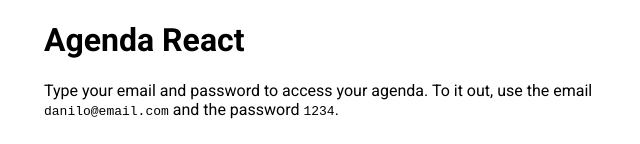
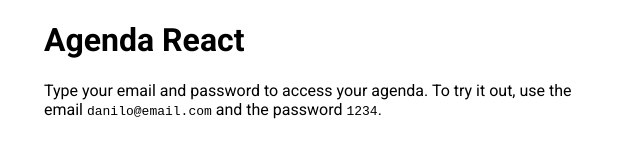
Before and after one commit to SilveiraGuilherme/agenda, a React (Create React App) app: page / in a window 1280 px wide. Shown: the top 144 px of the page, without its empty margins (320-960 px from the left). Built offline with nearby package versions, Linux system fonts and the light colour scheme; no server answers.

Commit message:
Fixed typos

```diff
--- a/src/app/LoginScreen.tsx
+++ b/src/app/LoginScreen.tsx
@@ -1,6 +1,6 @@
 import { Box, Button, TextField } from '@mui/material';
 import Container from '@mui/material/Container';
-import { useEffect, useState } from 'react';
+import { useState } from 'react';
 import { IUser, signInEndpoint } from './backend';
 
 interface ILoginScreenProps {
@@ -23,8 +23,8 @@ export function LoginScreen(props: ILoginScreenProps) {
     <Container maxWidth="sm">
       <h1>Agenda React</h1>
       <p>
-        Type your email and password to access your agenda. To it out, use the
-        email <kbd>danilo@email.com</kbd> and the password <kbd>1234</kbd>.
+        Type your email and password to access your agenda. To try it out, use
+        the email <kbd>danilo@email.com</kbd> and the password <kbd>1234</kbd>.
       </p>
       <form onSubmit={signIn}>
         <TextField
```
Also changed, not shown: 1 other file (tests, documents, lock files or other folders).
